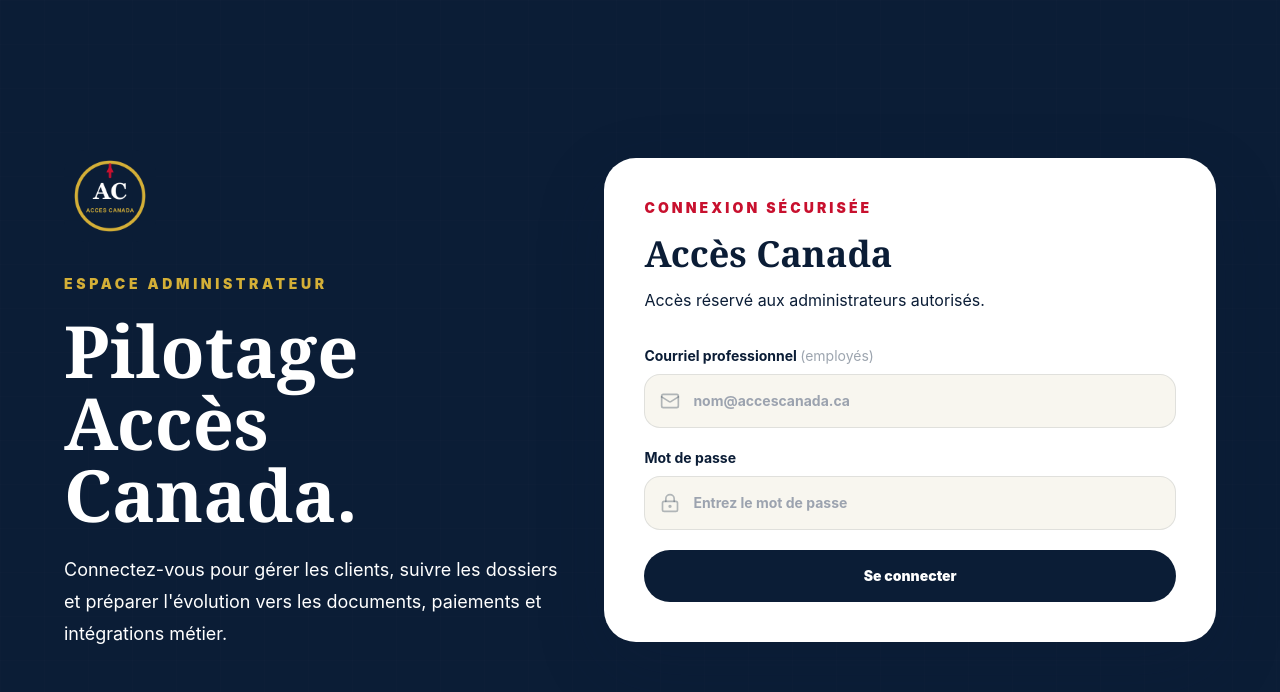
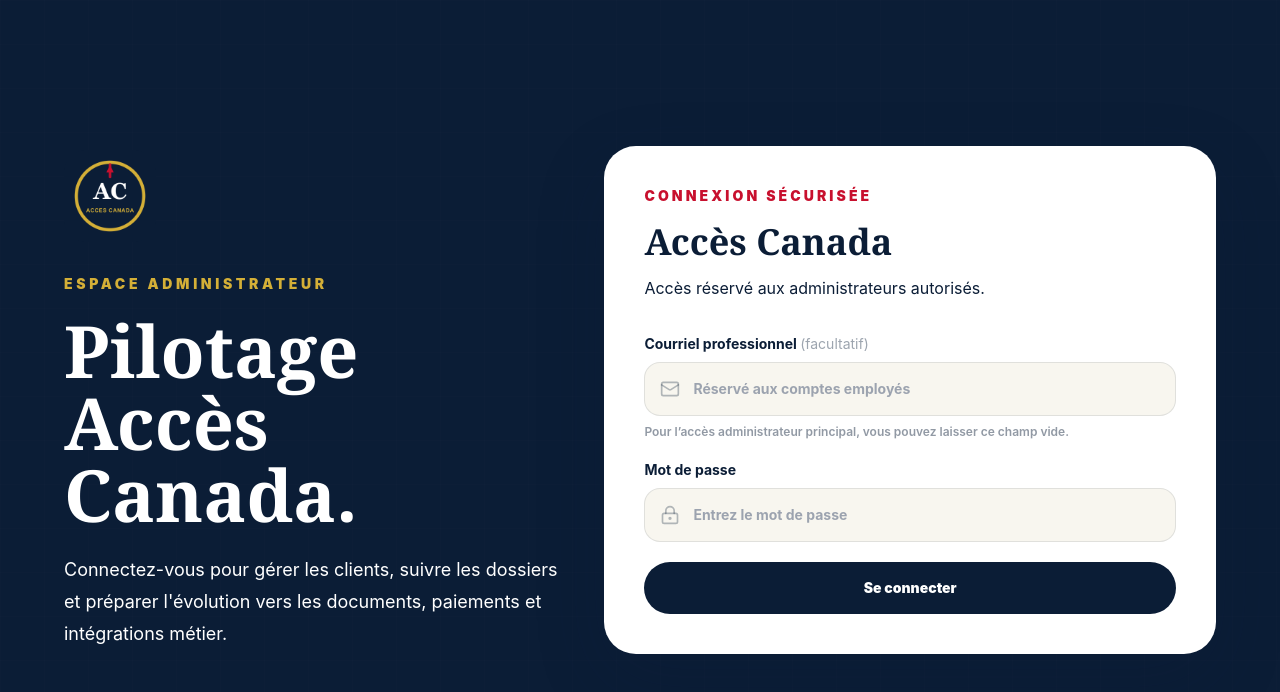
Before and after one commit to whisblack24-png/acces-canada, a Next.js app: page /admin/login in a window 1280 px wide. Shown: the top 692 px of the page. Built offline with nearby package versions, Linux system fonts and the light colour scheme; no server answers.

Commit message:
fix: preserve owner password login

```diff
--- a/app/api/admin/login/route.ts
+++ b/app/api/admin/login/route.ts
@@ -20,7 +20,9 @@ export async function POST(request: Request) {
 
     const body = (await request.json()) as { email?:string; password?: string };
     const email=String(body.email||"").trim().toLowerCase();
-    const identity=email?await authenticateStaffMember(email,String(body.password||"")):verifyAdminPassword(String(body.password||""))?ownerIdentity:null;
+    const password=String(body.password||"");
+    const staffIdentity=email?await authenticateStaffMember(email,password):null;
+    const identity=staffIdentity||(verifyAdminPassword(password)?ownerIdentity:null);
     if (!identity) {
       console.warn("[admin-login] Mot de passe administrateur refusé.");
       return NextResponse.json({ message: "Mot de passe administrateur incorrect." }, { status: 401 });
--- a/components/admin/LoginForm.tsx
+++ b/components/admin/LoginForm.tsx
@@ -40,7 +40,7 @@ export function LoginForm() {
 
   return (
     <form onSubmit={submit} className="mt-8 space-y-5">
-      <label className="block text-sm font-bold text-navy/72">Courriel professionnel <span className="font-normal text-navy/40">(employés)</span><span className="relative mt-2 block"><Mail className="pointer-events-none absolute left-4 top-1/2 h-5 w-5 -translate-y-1/2 text-navy/30"/><input name="email" type="email" autoComplete="username" className="w-full rounded-2xl border border-navy/10 bg-ivory py-4 pl-12 pr-4 text-navy outline-none transition focus:border-gold" placeholder="nom@accescanada.ca"/></span></label>
+      <label className="block text-sm font-bold text-navy/72">Courriel professionnel <span className="font-normal text-navy/40">(facultatif)</span><span className="relative mt-2 block"><Mail className="pointer-events-none absolute left-4 top-1/2 h-5 w-5 -translate-y-1/2 text-navy/30"/><input name="email" type="email" autoComplete="username" className="w-full rounded-2xl border border-navy/10 bg-ivory py-4 pl-12 pr-4 text-navy outline-none transition focus:border-gold" placeholder="Réservé aux comptes employés"/></span><span className="mt-2 block text-xs font-semibold text-navy/45">Pour l’accès administrateur principal, vous pouvez laisser ce champ vide.</span></label>
       <label className="block text-sm font-bold text-navy/72">
         Mot de passe
         <span className="relative mt-2 block">
```
